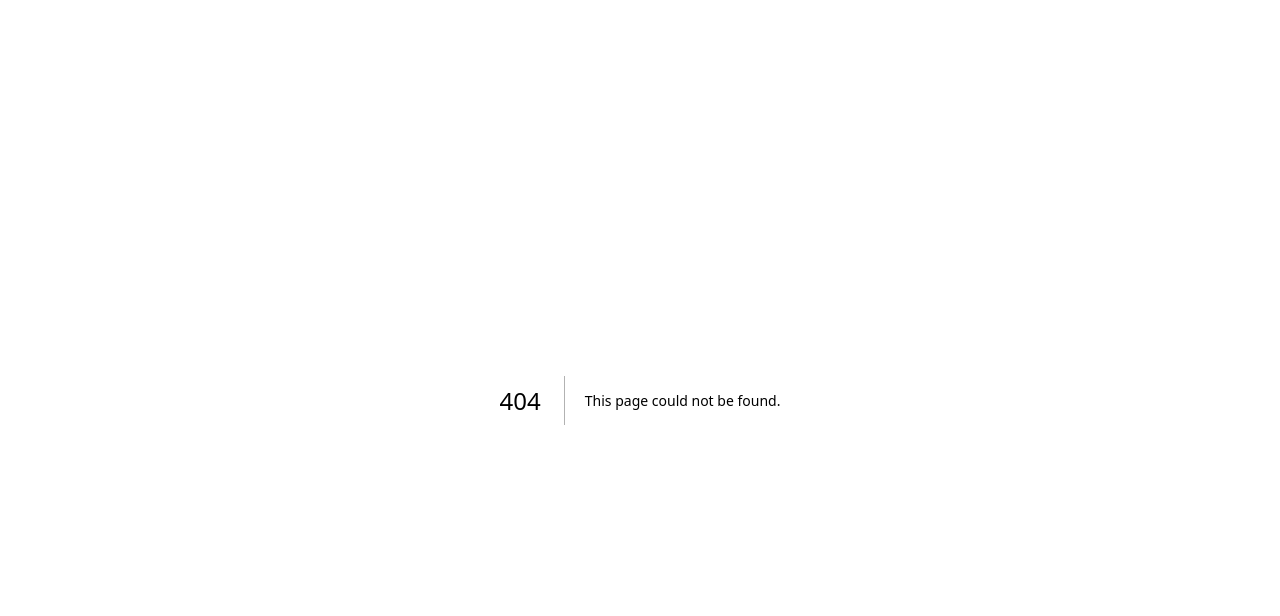
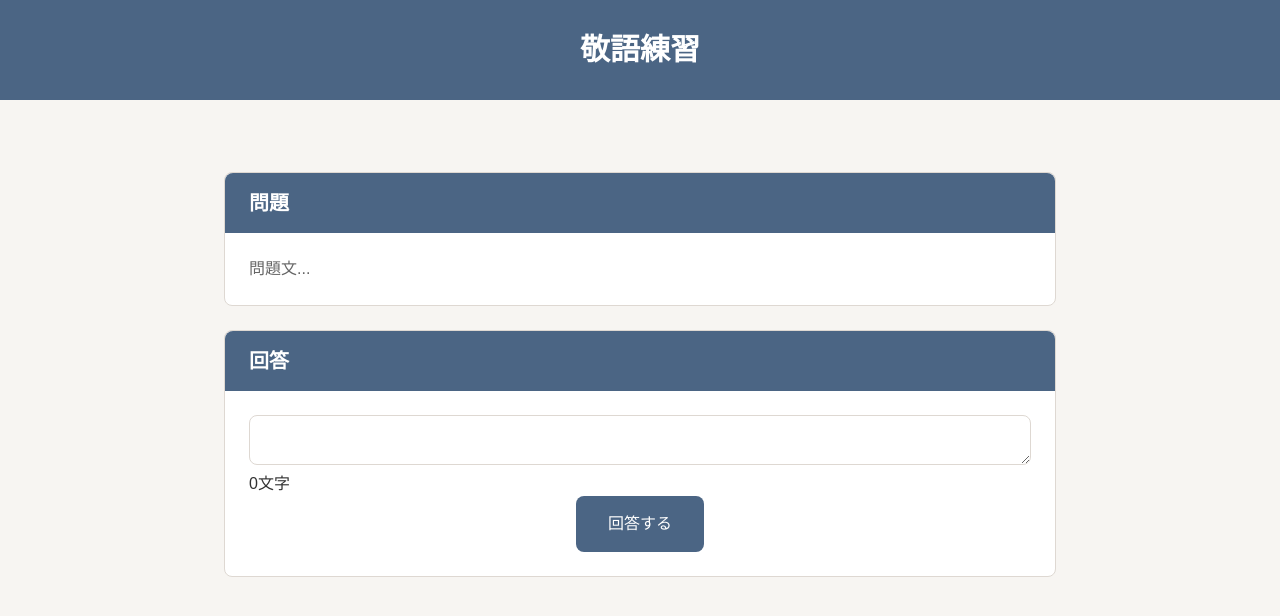
Before and after one commit to hasegawa-destroy/keigo-practice, a Next.js app: page /question in a window 1280 px wide. Before the commit this address had no page. Shown: the top 616 px of the page. Built offline with nearby package versions, Linux system fonts and the light colour scheme.

Commit message:
feature/問題ページ作成

```diff
--- a/src/app/page.tsx
+++ b/src/app/page.tsx
@@ -1,4 +1,11 @@
-export default function Home() {
+"use client";
+
+import { useRouter } from "next/navigation";
+
+export default function Page() {
+  const router = useRouter();
+
+
   return (
     <main className="min-h-screen bg-[var(--color-background)]">
 
@@ -27,8 +34,10 @@ export default function Home() {
           </h2>
 
           <div className="flex flex-col gap-3">
-            <div className="rounded border border-[var(--color-border)] p-4 hover:bg-gray-50">
-              問題1：・・・
+            <div className="rounded border border-[var(--color-border)]">
+              <button className="w-full h-full p-4 hover:bg-gray-50 text-start" onClick={() => router.push("/question/")}>
+                問題1：・・・
+              </button>
             </div>
             <div className="rounded border border-[var(--color-border)] p-4 hover:bg-gray-50">
               問題2：・・・
--- /dev/null
+++ b/src/app/question/page.tsx
@@ -0,0 +1,49 @@
+export default function Page() {
+    return (
+        <main className="min-h-screen bg-[var(--color-background)]">
+
+            {/* ヘッダー */}
+            <header className="w-full bg-[var(--color-primary)] py-8 text-center text-white">
+                <h1 className="text-3xl font-bold">敬語練習</h1>
+            </header>
+
+            <div className="mt-10 mx-auto max-w-4xl p-8">
+
+                {/* サイト概要 */}
+                <section className="mb-6 rounded-lg border border-[var(--color-border)] bg-[var(--color-surface)]">
+                    <div className="w-full rounded-t-lg bg-[var(--color-primary)] px-6 py-4">
+                        <h2 className="text-xl font-semibold text-[var(--color-surface)]">
+                            問題
+                        </h2>
+                    </div>
+
+                    <div className="p-6">
+                        <p className="text-[var(--color-text-light)]">
+                            問題文...
+                        </p>
+                    </div>
+                </section>
+
+                {/* 問題一覧 */}
+                <section className="rounded-lg border border-[var(--color-border)] bg-[var(--color-surface)]">
+                    <div className="w-full rounded-t-lg bg-[var(--color-primary)] px-6 py-4">
+                        <h2 className="text-xl font-semibold text-[var(--color-surface)]">
+                            回答
+                        </h2>
+                    </div>
+
+                    <div className="p-6">
+                        <textarea className="w-full rounded-lg border border-[var(--color-border)]" />
+                        <div>
+                            <p className="">0文字</p>
+                        </div>
+                        <div className="flex justify-center">
+                            <button className="rounded-lg bg-[var(--color-primary)] text-[var(--color-surface)] px-8 py-4">回答する</button>
+                        </div>
+                    </div>
+                </section>
+
+            </div>
+        </main>
+    );
+}
```
